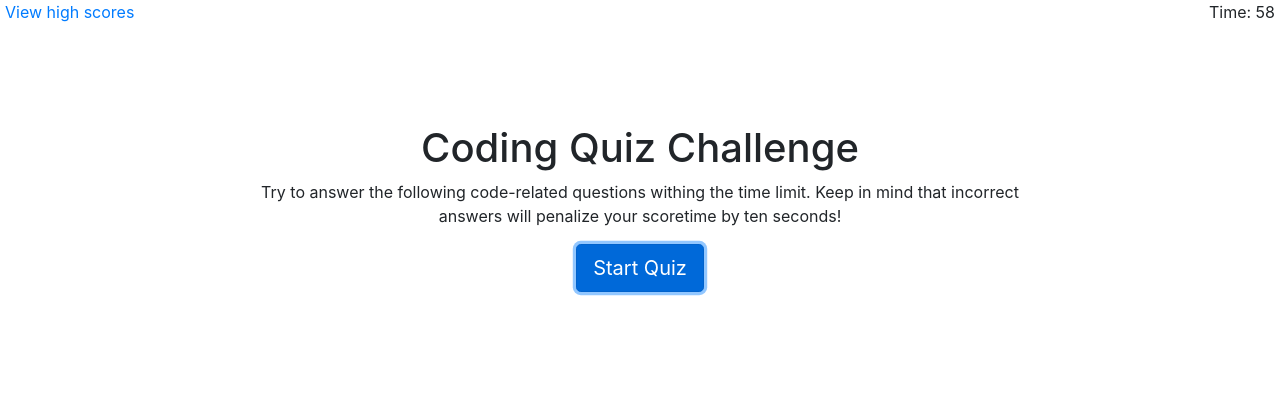
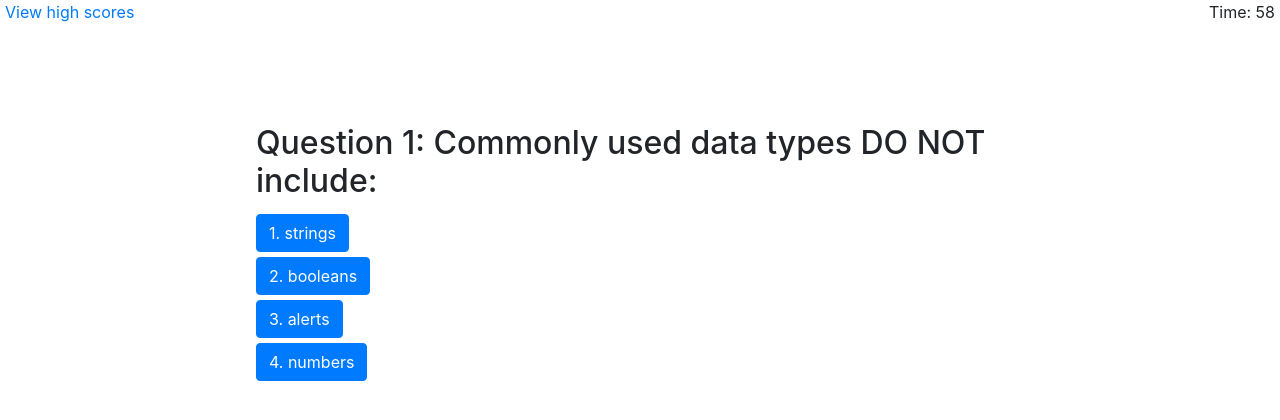
Before and after one commit to jeffreyadamo/04_WebAPIs_CodeQuiz, a plain HTML site: page index.html in a window 1280 px wide. Both pictures are taken after a click on the button "Start Quiz". Drawn offline with nearby package versions, Linux system fonts and the light colour scheme.

Commit message:
StartQuiz now inserts HTML for first question and new divs for answer options on buttons

```diff
--- a/index.html
+++ b/index.html
@@ -16,11 +16,13 @@
     </header>
 
     <div class="container">
-        <h1>Coding Quiz Challenge</h1>
+        <h1 class="questions">Coding Quiz Challenge</h1>
+        <!-- insert HTML for questions in "newQuestion" -->
+        <h2 class="newQuestion"></h2>
         <p>
             Try to answer the following code-related questions withing the time limit. Keep in mind that incorrect answers will penalize your scoretime by ten seconds!
         </p>
-        <div class="questions">
+        <div class="answers">
             <a class="btn btn-primary btn-lg startQuiz" href="#" role="button">Start Quiz</a>
         </div>
 
--- a/script.js
+++ b/script.js
@@ -4,10 +4,66 @@ var start = document.querySelector(".btn-lg");
 var timerEl = document.querySelector(".timer");
 var timeRemaining = 60;
 var timerStart;
+var questionsEl = document.querySelector(".container").firstElementChild;
+var container = document.querySelector(".container");
 var buttonA = document.querySelector(".buttonA");
 var buttonB = document.querySelector(".buttonB");
 var buttonC = document.querySelector(".buttonC");
 var buttonD = document.querySelector(".buttonD");
+
+//Arrays of questions with answers//
+var q1 = [
+    "Question 1: Commonly used data types DO NOT include:",
+    "1. strings",
+    "2. booleans",
+    "3. alerts", //corrent
+    "4. numbers",
+];
+
+var q2 = [
+    "Question 2: The condition of an if / else statement is enclosed within ________",
+    "1. quotes",
+    "2. curly brackets",
+    "3. parentheses", //correct
+    "4. square brackets",
+];
+
+var q3 = [
+    "Question 3: Arrays in JavaScript can be used to store ________",
+    "1. numbers and strings",
+    "2. other arrays",
+    "3. booleans",
+    "4. all of the above", //correct
+];
+var q4 = [
+    "Question 4: String values must be enclosed within ________ when being assigned to variables.",
+    "1. commas",
+    "2. curly brackets",
+    "3. quotes",
+    "4. parentheses", //correct
+];
+var q5 = [
+    "Question 5: A very useful tool used during development and debugging for printing content to the debugger is:",
+    "1. JavaScript",
+    "2. terminal/bash",
+    "3. for loops",
+    "4. console.log", //correct
+];
+
+var correctAnswers = ["answer3", "answer3", "answer4", "answer4", "answer4"];
+
+
+// This may need to be set up in another array format:
+
+// var quizQuestions = [
+//     "Question 1: Commonly used data types DO NOT include:",
+//     "Question 2: The condition of an if / else statement is enclosed within ________",
+//     "Question 3: Arrays in JavaScript can be used to store ________",
+//     "Question 4: String values must be enclosed within ________ when being assigned to variables.",
+//     "Question 5: A very useful tool used during development and debugging for printing content to the debugger is:",
+// ];
+
+
 
 
 
@@ -26,6 +82,7 @@ function startQuiz () {
          timerEl.textContent = "Time: " + timeRemaining; //Change text of button to
          console.log("Time remaining: " + timeRemaining); //keep track of where we are at
          timer(); //start function timer() which will countdown from timeRemaining
+         question1(); //insert questions starting at q1
         }
     });
 } // end startQuiz()
@@ -49,4 +106,31 @@ function timer() {
 
 startQuiz();
 
-//now I need to prompt the user with a quiz
+//now I need to prompt the user with a quiz. Let's make an array of Questions and an array of Answers
+
+function question1() {
+    console.log("still working, insert question now"); //spot check to see if broken
+
+    // container.innerHTML = "<h2>Insert Questions here</h2>";
+    container.innerHTML = "<h2>" + q1[0] +"</h2>";
+    container.style.textAlign = "left"; //question1 in array with h2 tag
+
+    //seems like I should be able to create a for loop for inserting the 4 questions. Let's start with 1 with a button
+    for (var i = 1; i < q1.length; i++) {
+        var newDiv = document.createElement("div");
+        newDiv.className =  "answer" + [i] + " questionStyle"; //new div created will have 2 classes, "answer[#]" and a style class = "questionstyle"//
+        newDiv.innerHTML = "<button type='button' class='btn btn-primary'>" + q1[i] +"</button>";
+        container.appendChild(newDiv);
+        // newDiv.setAttribute("class", "questionStyle");
+    }
+    // correctAnswer();
+    // wrongAnswer();
+}
+
+//Okay, now I have the first question. The next parts required are to 1) listen for the correct button answer 2) store the score//
+
+// function correctAnswer() {
+//     newDiv.button.addEventListener("click", function () {
+//         alert("button clicked");
+//     });
+// }
--- a/style.css
+++ b/style.css
@@ -14,3 +14,8 @@
 header {
     padding: 0px 5px 0px 5px;
 }
+
+.questionStyle {
+    text-align: left;
+    padding-top: 5px;
+}
```
